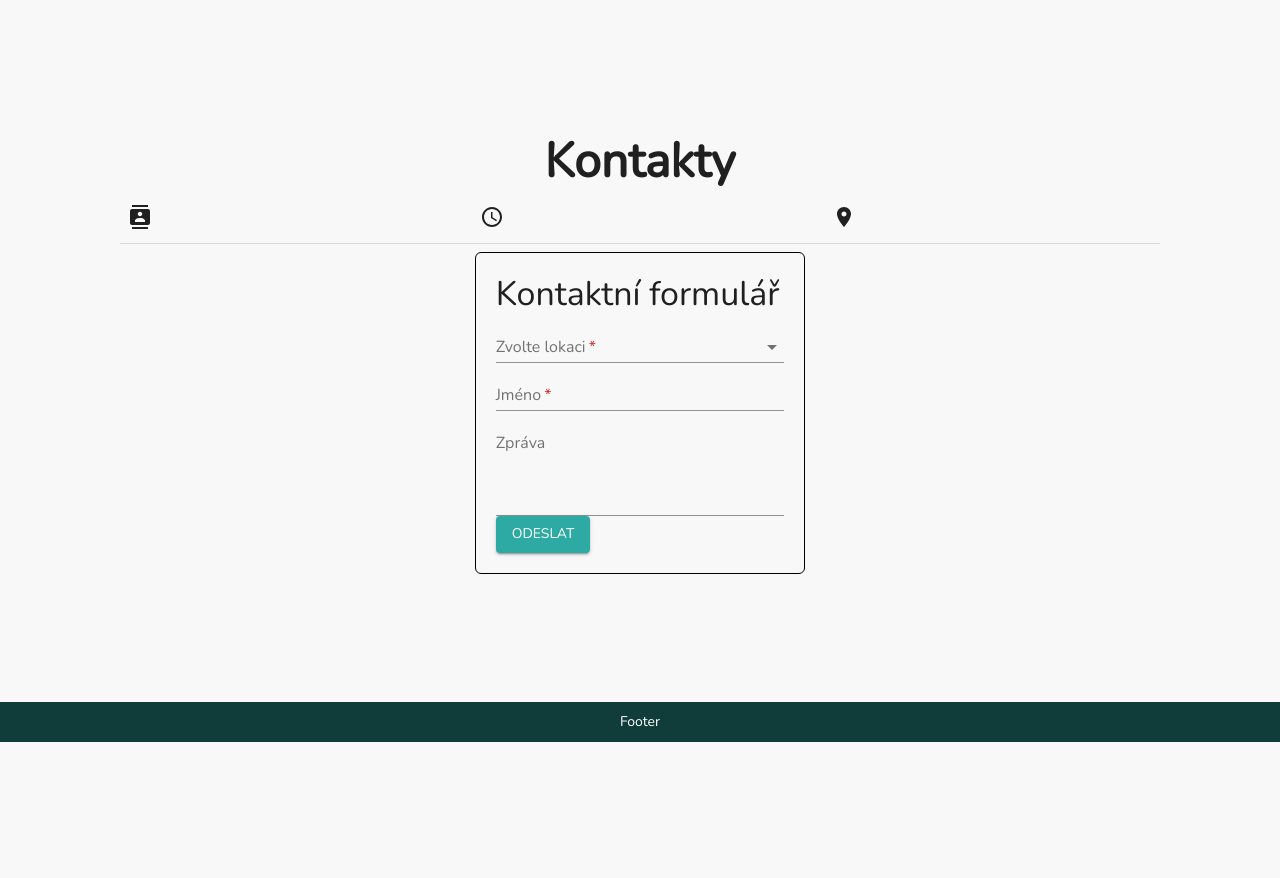
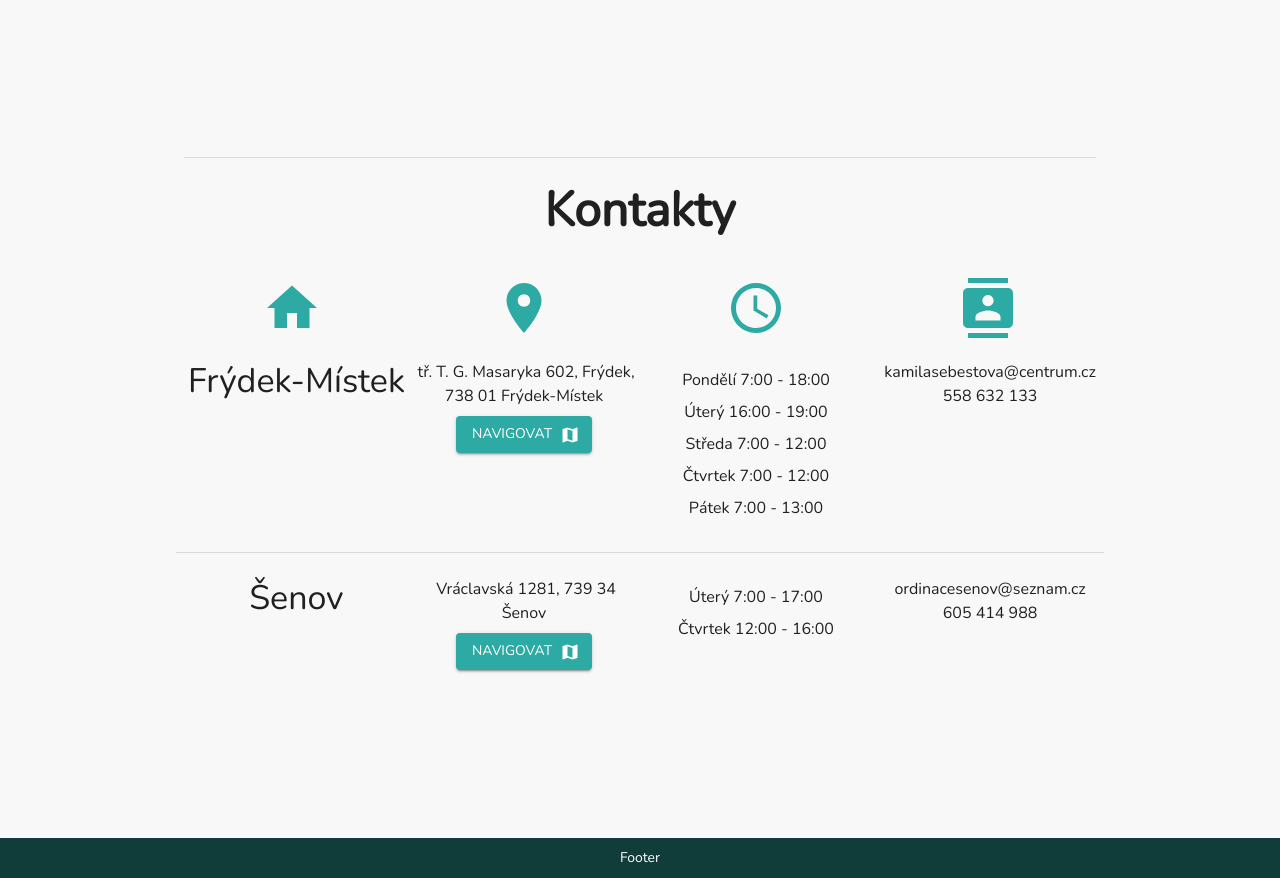
Before and after one commit to ejthbit/gyn, a React app: page / in a window 1280 px wide. Shown: the part 3002-3880 px from the top of the page. Before the commit the page ends 3744 px from the top, so only its background shows below. Built offline with nearby package versions, Linux system fonts and the light colour scheme; no server answers.

Commit message:
Adjusted Contacts Section, OurTeam

```diff
--- a/src/components/Contacts/Contacts.js
+++ b/src/components/Contacts/Contacts.js
@@ -1,21 +1,23 @@
-import { Divider, Grid, makeStyles, Typography } from '@material-ui/core'
+import { Box, Button, Grid, makeStyles, Typography } from '@material-ui/core'
 import {
     AccessTime as AccessTimeIcon,
     Contacts as ContactsIcon,
+    Home,
     LocationOn as LocationOnIcon,
+    Map as MapIcon,
 } from '@material-ui/icons'
+import { map } from 'ramda'
 import React from 'react'
-import ContactForm from './ContactForm'
 
 const useStyles = makeStyles((theme) => ({
     root: {
         // display: 'block',
-        paddingLeft: '10%',
-        paddingRight: '10%',
+        paddingLeft: '15%',
+        paddingRight: '15%',
         paddingBottom: '10%',
         whiteSpace: 'pre-wrap',
         '& .MuiTypography-h3': {
-            marginBottom: theme.spacing(2),
+            marginBottom: theme.spacing(3),
             fontWeight: 'bold',
             textAlign: 'center',
             [theme.breakpoints.down('xs')]: {
@@ -23,10 +25,28 @@ const useStyles = makeStyles((theme) => ({
             },
         },
     },
+    sectionIcon: {
+        textAlign: 'center',
+
+        '& svg': {
+            fontSize: 60,
+            fill: theme.palette.primary.main,
+        },
+    },
+    sectionContent: {
+        textAlign: 'center',
+    },
+    ambulanceRow: {
+        '&:last-child': {
+            borderTop: '1px solid #0000001f',
+            paddingTop: theme.spacing(3),
+        },
+        marginBottom: theme.spacing(3),
+    },
 }))
-const ordinances = [
+const ambulances = [
     {
-        name: 'Ambulance Frýdek-Místek',
+        name: 'Frýdek-Místek',
         contact: { email: 'kamilasebestova@centrum.cz', phone: '558 632 133' },
         openingHours: [
             { day: 'Pondělí', hours: '7:00 - 18:00' },
@@ -35,7 +55,7 @@ const ordinances = [
             { day: 'Čtvrtek', hours: '7:00 - 12:00' },
             { day: 'Pátek', hours: '7:00 - 13:00' },
         ],
-        address: { city: 'Frýdek-Místek', street: 'tř.T.G.Masaryka 602', postalCode: '738 01' },
+        address: 'tř. T. G. Masaryka 602, Frýdek, 738 01 Frýdek-Místek',
         map: (
             <iframe
                 src="https://www.google.com/maps/embed?pb=!1m18!1m12!1m3!1d2581.5293323642773!2d18.353524115596183!3d49.682003950315234!2m3!1f0!2f0!3f0!3m2!1i1024!2i768!4f13.1!3m3!1m2!1s0x0%3A0x0!2zNDnCsDQwJzU1LjIiTiAxOMKwMjEnMjAuNiJF!5e0!3m2!1sen!2scz!4v1629038507858!5m2!1sen!2scz"
@@ -47,13 +67,13 @@ const ordinances = [
         ),
     },
     {
-        name: 'Ambulance Šenov',
+        name: 'Šenov',
         contact: { email: 'ordinacesenov@seznam.cz', phone: '605 414 988' },
         openingHours: [
             { day: 'Úterý', hours: '7:00 - 17:00' },
             { day: 'Čtvrtek', hours: '12:00 - 16:00' },
         ],
-        address: { city: 'Šenov, Ostrava-Město', street: 'Vraclavská 1281', postalCode: '739 34' },
+        address: 'Vráclavská 1281, 739 34 Šenov',
         map: (
             <iframe
                 src="https://www.google.com/maps/embed?pb=!1m18!1m12!1m3!1d2576.010307117633!2d18.3713434!3d49.7858711!2m3!1f0!2f0!3f0!3m2!1i1024!2i768!4f13.1!3m3!1m2!1s0x0%3A0x0!2zNDnCsDQ3JzA5LjEiTiAxOMKwMjInMTYuOCJF!5e0!3m2!1sen!2scz!4v1629038303689!5m2!1sen!2scz"
@@ -65,27 +85,65 @@ const ordinances = [
         ),
     },
 ]
+
+const contactSections = [
+    { id: 0, component: <Home /> },
+    { id: 1, component: <LocationOnIcon /> },
+    { id: 2, component: <AccessTimeIcon /> },
+    { id: 3, component: <ContactsIcon /> },
+]
 const Contacts = () => {
     const classes = useStyles()
     return (
-        <Grid className={classes.root} container spacing={2} id="contact" justifyContent="center">
-            <Grid item xs={12}>
-                <Typography variant="h3">Kontakty</Typography>
-                <Grid container spacing={4}>
-                    <Grid item md={4}>
-                        <ContactsIcon />
-                    </Grid>
-                    <Grid item md={4}>
-                        <AccessTimeIcon />
-                    </Grid>
-                    <Grid item md={4}>
-                        <LocationOnIcon />
-                    </Grid>
+        <Grid className={classes.root} container spacing={2} id="contact">
+            <Grid container item xs={12} className={classes.ambulanceRow} justifyContent="center">
+                <Box marginBottom={2}>
+                    <Typography variant="h3">Kontakty</Typography>
+                </Box>
+                <Grid container spacing={4} alignItems="center">
+                    {map(
+                        ({ id, component }) => (
+                            <Grid key={id} item md={3} className={classes.sectionIcon}>
+                                {component}
+                            </Grid>
+                        ),
+                        contactSections
+                    )}
+                    {map(
+                        ({ name, contact, openingHours, address }) => (
+                            <Grid key={name} container justifyContent="center" className={classes.ambulanceRow}>
+                                <Grid item md={3} className={classes.sectionContent}>
+                                    <Typography variant="h4"> {name}</Typography>
+                                </Grid>
+                                <Grid item md={3} className={classes.sectionContent}>
+                                    <Typography> {address}</Typography>
+                                    <Box margin={1}>
+                                        <Button variant="contained" color="primary" endIcon={<MapIcon />}>
+                                            Navigovat
+                                        </Button>
+                                    </Box>
+                                </Grid>
+                                <Grid item md={3} className={classes.sectionContent}>
+                                    {map(
+                                        ({ day, hours }) => (
+                                            <Box margin={1}>
+                                                <Typography key={`${day}-${name}-${hours}`}>
+                                                    {day} {hours}
+                                                </Typography>
+                                            </Box>
+                                        ),
+                                        openingHours
+                                    )}
+                                </Grid>
+                                <Grid item md={3} className={classes.sectionContent}>
+                                    <Typography> {contact.email}</Typography>
+                                    <Typography> {contact.phone}</Typography>
+                                </Grid>
+                            </Grid>
+                        ),
+                        ambulances
+                    )}
                 </Grid>
-            </Grid>
-            <Divider variant="middle" />
-            <Grid item xs={4}>
-                <ContactForm />
             </Grid>
         </Grid>
     )
--- a/src/components/OurTeam/OurTeam.js
+++ b/src/components/OurTeam/OurTeam.js
@@ -34,6 +34,7 @@ const doctors = [
     { fullName: 'MUDr. Miroslav Vaněk', specialization: 'Gynekologie a porodnictví', image: Vanek, text: vanekText },
     { fullName: 'prim. MUDr. Hana Vaňková', specialization: 'Sonografie prsou', image: Unknown },
     { fullName: 'MUDr. Jana Medvecká', specialization: 'Gynekologie a porodnictví', image: Unknown },
+    { fullName: 'MUDr. Jaroslav Vaněk', specialization: 'Gynekologie a porodnictví', image: Unknown },
 ]
 const nurses = [
     { fullName: 'Mgr. Kamila Šebestová', image: Sebestova },
@@ -58,7 +59,7 @@ const OurTeam = () => {
             </Typography>
             <Grid container justifyContent="center" spacing={8}>
                 {doctors.map((doctor) => (
-                    <Grid item key={doctor.fullName}>
+                    <Grid item md={3} key={doctor.fullName}>
                         <Person {...doctor} />
                     </Grid>
                 ))}
--- a/webpack.dev.js
+++ b/webpack.dev.js
@@ -4,7 +4,6 @@ const common = require('./webpack.common')
 module.exports = merge(common, {
     mode: 'development',
     devServer: {
-        host: '192.168.0.45',
         open: true,
         clientLogLevel: 'silent',
         port: 9000,
```
